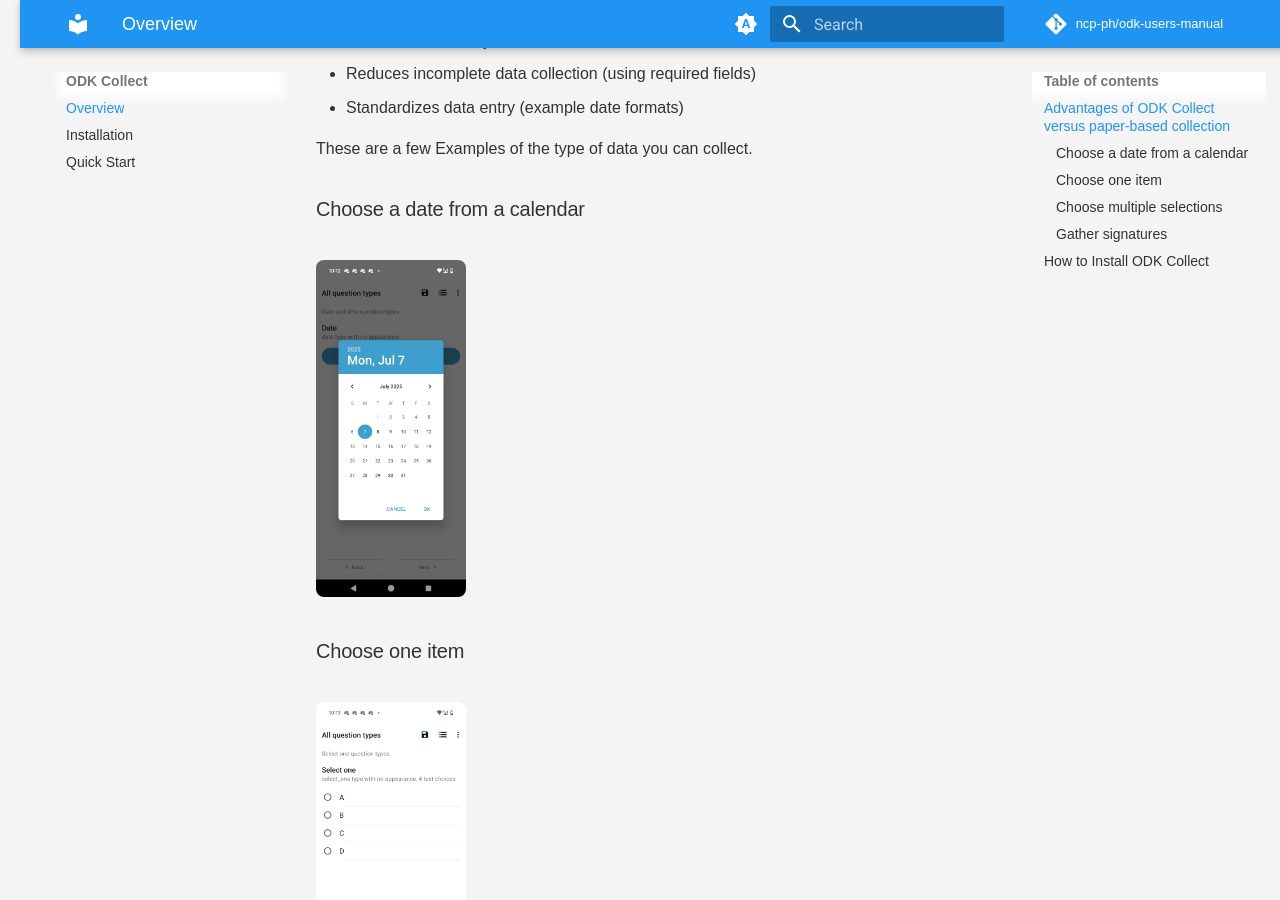
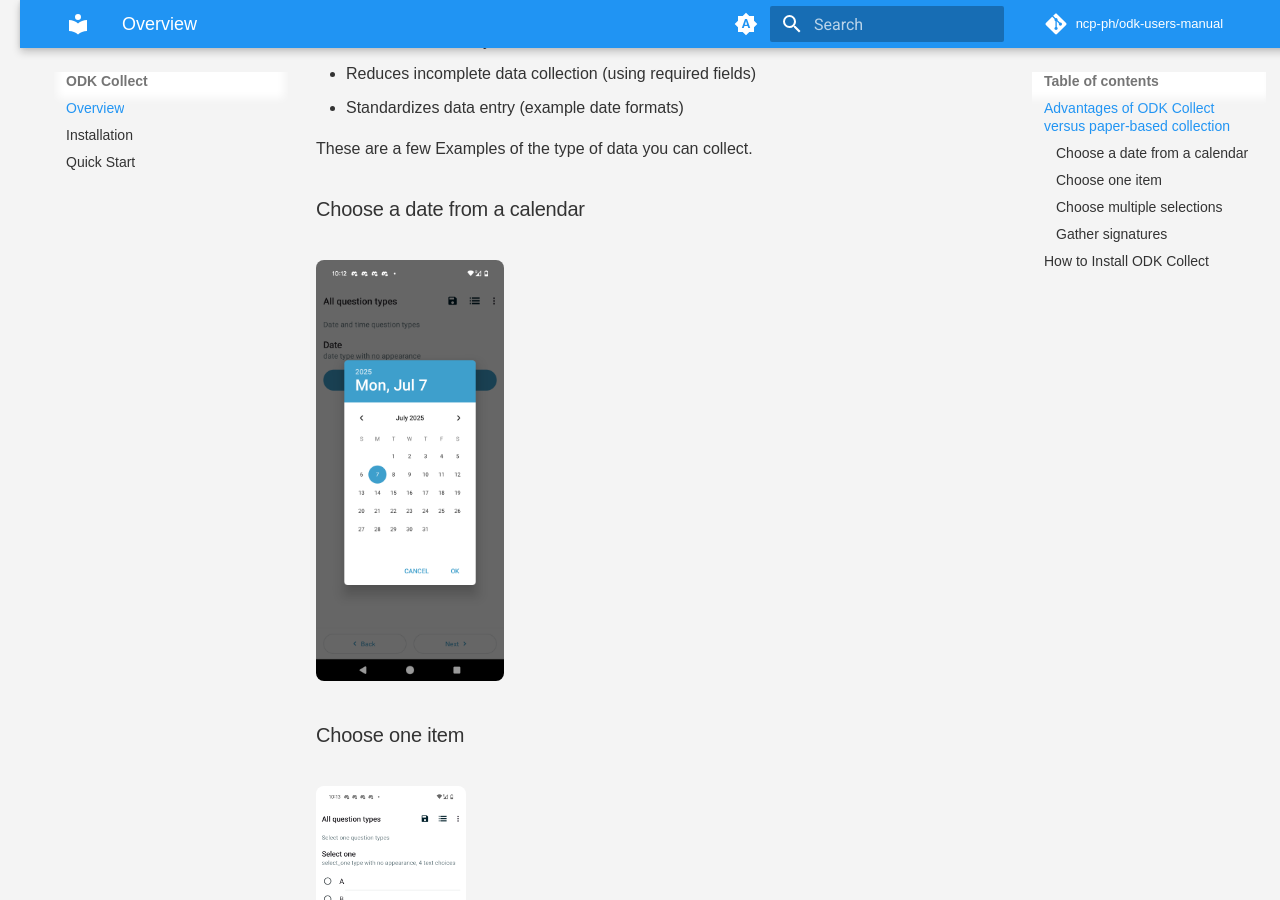
Before and after one commit to ncp-ph/odk-users-manual, an MkDocs documentation site: the page built from docs/about-odk-collect.md, in a window 1280 px wide and 900 px high, scrolled down 487 px. Built offline with MkDocs 1.6.1 and Material for MkDocs 9.7.7, drawn with Linux system fonts in a browser that asks for light colours; comment, search, counter and statistics services are not loaded.

Commit message:
revised image size to 187.5 width

```diff
--- a/docs/about-odk-collect.md
+++ b/docs/about-odk-collect.md
@@ -12,7 +12,7 @@ Simplified Explanation: Imagine a digital clipboard for surveys. ODK Collect is
 These are a few Examples of the type of data you can collect.
 
 ### Choose a date from a calendar
-<img width="150" height="336" alt="collect_date" src="/assets/images/collect_date.png" />
+<img width="187.5" height="420" alt="collect_date" src="/assets/images/collect_date.png" />
 
 ### Choose one item
 <img width="150" height="336" alt="collect_date" src="/assets/images/collect_choice_one.png" />
```
